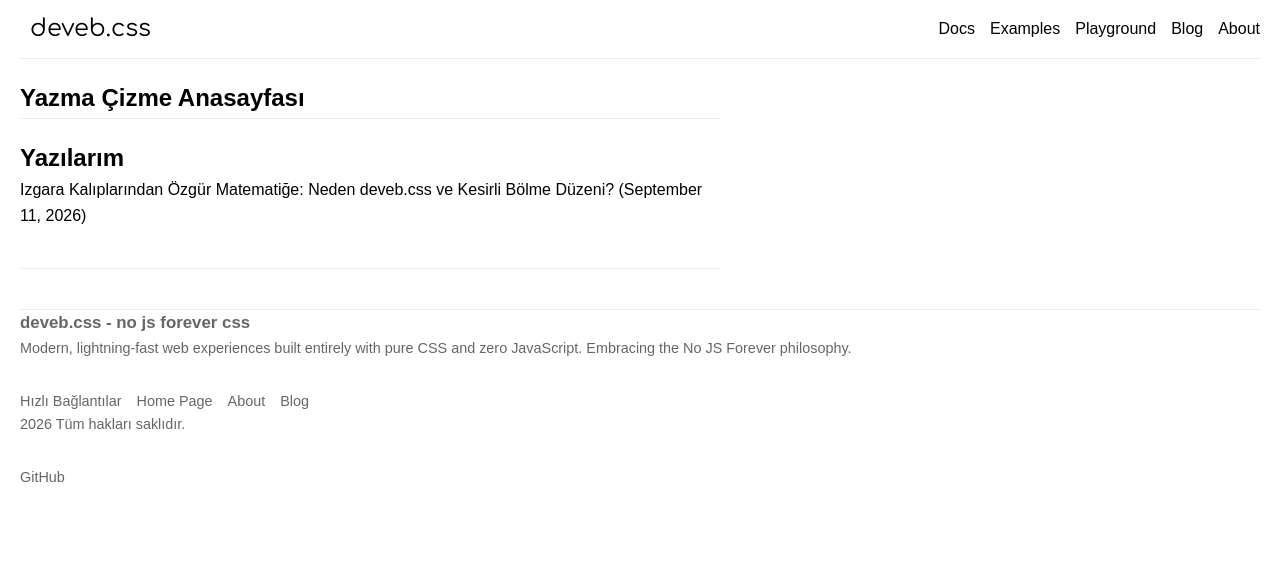
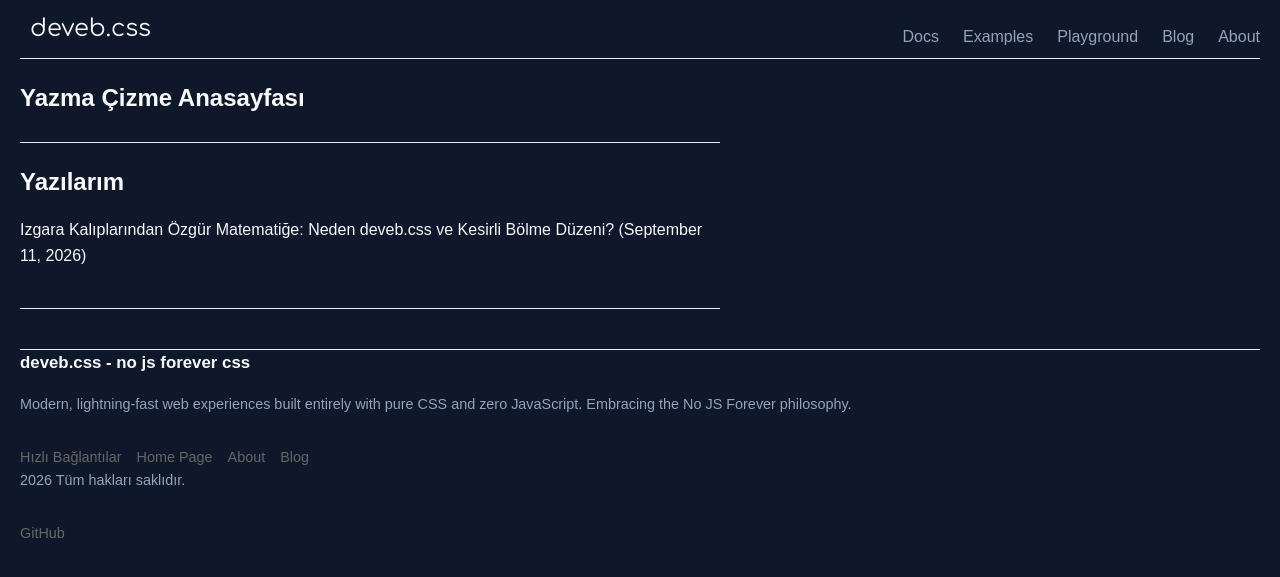
Before and after one commit to data-deveb/deveb.css, a Jekyll site: the page built from devebpages/posts.html, in a window 1280 px wide. Shown: the top 577 px of the page. Built offline with Jekyll 4.4.1, drawn with Linux system fonts in a browser that asks for light colours.

Commit message:
Tema güncellendi.

```diff
--- a/devebpages/assets/css/style.css
+++ b/devebpages/assets/css/style.css
@@ -20,3 +20,121 @@
 .tag:hover {
     color:chocolate;
 }
+
+/*
+  Deveb.css - No JS Forever Theme
+  Minimalist, high-performance, and purely CSS-driven styling.
+*/
+
+:root {
+  --bg-color: #0f172a;
+  --surface-color: #1e293b;
+  --text-main: #f8fafc;
+  --text-muted: #94a3b8;
+  --accent-color: #38bdf8;
+  --border-color: #334155;
+  --radius: 8px;
+  --transition: 0.2s ease;
+}
+
+*, *::before, *::after {
+  box-sizing: border-box;
+  margin: 0;
+  padding: 0;
+}
+
+body {
+  font-family: system-ui, -apple-system, BlinkMacSystemFont, "Segoe UI", Roboto, sans-serif;
+  background-color: var(--bg-color);
+  color: var(--text-main);
+  line-height: 1.6;
+  padding: 2rem 1rem;
+}
+
+.wrapper {
+  max-width: 800px;
+  margin: 0 auto;
+}
+
+/* Header & Footer Styles */
+.site-header, .site-footer {
+  border-bottom: 1px solid var(--border-color);
+  padding: 1.5rem 0;
+  margin-bottom: 2rem;
+}
+
+.site-footer {
+  border-top: 1px solid var(--border-color);
+  border-bottom: none;
+  margin-top: 3rem;
+  font-size: 0.875rem;
+  color: var(--text-muted);
+}
+
+.site-title {
+  font-size: 1.5rem;
+  font-weight: 700;
+  color: var(--text-main);
+  text-decoration: none;
+}
+
+.site-nav .trigger {
+  display: flex;
+  gap: 1.5rem;
+  margin-top: 1rem;
+}
+
+.page-link, .footer-col a {
+  color: var(--text-muted);
+  text-decoration: none;
+  transition: color var(--transition);
+}
+
+.page-link:hover, .footer-col a:hover {
+  color: var(--accent-color);
+}
+
+/* Content & Cards */
+h1, h2, h3 {
+  color: var(--text-main);
+  margin-bottom: 1rem;
+  font-weight: 600;
+}
+
+p {
+  color: var(--text-muted);
+  margin-bottom: 1.25rem;
+}
+
+ul {
+  list-style: none;
+}
+
+.doc-list li, .post-list li {
+  background-color: var(--surface-color);
+  border: 1px solid var(--border-color);
+  border-radius: var(--radius);
+  padding: 1.25rem;
+  margin-bottom: 1rem;
+  transition: transform var(--transition), border-color var(--transition);
+}
+
+.doc-list li:hover, .post-list li:hover {
+  transform: translateY(-2px);
+  border-color: var(--accent-color);
+}
+
+.post-meta {
+  font-size: 0.75rem;
+  color: var(--accent-color);
+  text-transform: uppercase;
+  letter-spacing: 0.05em;
+  display: block;
+  margin-bottom: 0.5rem;
+}
+
+.footer-col-wrapper {
+  display: grid;
+  grid-template-columns: repeat(auto-fit, minmax(200px, 1fr));
+  gap: 2rem;
+}
```
Also changed, not shown: devebpages/index.markdown (+46 -2 lines), 2 other files.
